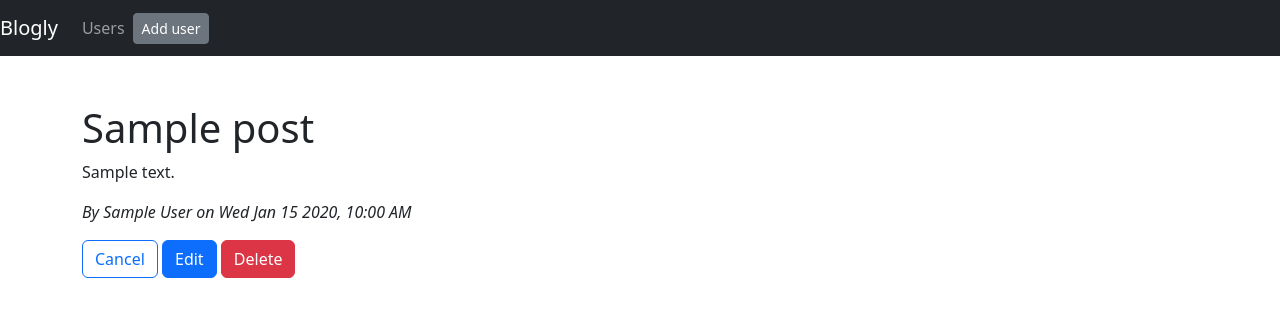
After one commit to KevinTrinh9/sqlalchemy-exercise, a Flask app: page /posts/1 in a window 1280 px wide. The commit adds this page. Shown: the top 317 px of the page. Run offline with Flask 2, Linux system fonts and the light colour scheme; tables that the repository leaves empty hold one stand-in row (values such as "Sample post"); some libraries are stand-ins or nearby versions.

Commit message:
add posts

```diff
--- a/app.py
+++ b/app.py
@@ -1,6 +1,6 @@
-from flask import Flask, request, redirect, render_template
+from flask import Flask, request, redirect, render_template, flash
 from flask_debugtoolbar import DebugToolbarExtension
-from models import db, connect_db, User
+from models import db, connect_db, User, Post
 
 app = Flask(__name__)
 app.config['SQLALCHEMY_DATABASE_URI'] = "postgresql:///blogly"
@@ -15,8 +15,14 @@ db.create_all()
 
 @app.route('/')
 def root():
-    """Homepage redirects to list of users."""
-    return redirect("/users")
+    """Shows recent list of posts, most-recent first."""
+    posts = Post.query.order_by(Post.created_at.desc()).limit(5).all()
+    return render_template("posts/homepage.html", posts=posts)
+
+@app.errorhandler(404)
+def page_not_found(e):
+    """Shows 404 NOT FOUND page."""
+    return render_template('404.html'), 404
 
 @app.route('/users')
 def users_index():
@@ -38,6 +44,7 @@ def users_new():
         image_url=request.form['image_url'] or None)
     db.session.add(new_user)
     db.session.commit()
+    flash(f"User {new_user.full_name} added.")
     return redirect("/users")
 
 @app.route('/users/<int:user_id>')
@@ -61,6 +68,7 @@ def users_update(user_id):
     user.image_url = request.form['image_url']
     db.session.add(user)
     db.session.commit()
+    flash(f"User {user.full_name} edited.")
     return redirect("/users")
 
 @app.route('/users/<int:user_id>/delete', methods=["POST"])
@@ -69,4 +77,53 @@ def users_destroy(user_id):
     user = User.query.get_or_404(user_id)
     db.session.delete(user)
     db.session.commit()
+    flash(f"User {user.full_name} deleted.")
     return redirect("/users")
+
+@app.route('/users/<int:user_id>/posts/new')
+def posts_new_form(user_id):
+    """Shows a form to create a new post"""
+    user = User.query.get_or_404(user_id)
+    return render_template('posts/new.html', user=user)
+
+@app.route('/users/<int:user_id>/posts/new', methods=["POST"])
+def posts_new(user_id):
+    """Handles form submission for creating a new post"""
+    user = User.query.get_or_404(user_id)
+    new_post = Post(title=request.form['title'], content=request.form['content'], user=user)
+    db.session.add(new_post)
+    db.session.commit()
+    flash(f"Post '{new_post.title}' added.")
+    return redirect(f"/users/{user_id}")
+
+@app.route('/posts/<int:post_id>')
+def posts_show(post_id):
+    """Shows a page with info on a specific post"""
+    post = Post.query.get_or_404(post_id)
+    return render_template('posts/show.html', post=post)
+
+@app.route('/posts/<int:post_id>/edit')
+def posts_edit(post_id):
+    """Shows a form to edit an existing post"""
+    post = Post.query.get_or_404(post_id)
+    return render_template('posts/edit.html', post=post)
+
+@app.route('/posts/<int:post_id>/edit', methods=["POST"])
+def posts_update(post_id):
+    """Handles form submission for updating an existing post"""
+    post = Post.query.get_or_404(post_id)
+    post.title = request.form['title']
+    post.content = request.form['content']
+    db.session.add(post)
+    db.session.commit()
+    flash(f"Post '{post.title}' edited.")
+    return redirect(f"/users/{post.user_id}")
+
+@app.route('/posts/<int:post_id>/delete', methods=["POST"])
+def posts_destroy(post_id):
+    """Handles form submission for deleting an existing post"""
+    post = Post.query.get_or_404(post_id)
+    db.session.delete(post)
+    db.session.commit()
+    flash(f"Post '{post.title} deleted.")
+    return redirect(f"/users/{post.user_id}")
--- a/models.py
+++ b/models.py
@@ -1,3 +1,4 @@
+import datetime
 from flask_sqlalchemy import SQLAlchemy
 
 db = SQLAlchemy()
@@ -11,12 +12,28 @@ class User(db.Model):
     first_name = db.Column(db.Text, nullable=False)
     last_name = db.Column(db.Text, nullable=False)
     image_url = db.Column(db.Text, nullable=False, default=DEFAULT_IMAGE_URL)
-
+    posts = db.relationship("Post", backref="user", cascade="all, delete-orphan")
     @property
     def full_name(self):
         """Returns full name of user."""
         return f"{self.first_name} {self.last_name}"
 
+class Post(db.Model):
+    """Blog post."""
+    __tablename__ = "posts"
+    id = db.Column(db.Integer, primary_key=True)
+    title = db.Column(db.Text, nullable=False)
+    content = db.Column(db.Text, nullable=False)
+    created_at = db.Column(
+        db.DateTime,
+        nullable=False,
+        default=datetime.datetime.now)
+    user_id = db.Column(db.Integer, db.ForeignKey('users.id'), nullable=False)
+    @property
+    def friendly_date(self):
+        """Returns formatted date."""
+        return self.created_at.strftime("%a %b %-d  %Y, %-I:%M %p")
+
 def connect_db(app):
     """Connects this database to provided Flask app."""
     db.app = app
--- /dev/null
+++ b/templates/posts/show.html
@@ -0,0 +1,26 @@
+{% extends 'base.html' %}
+
+{% block title %}{{ post.title }}{% endblock %}
+
+{% block content %}
+
+  <h1>{{ post.title }}</h1>
+
+  <p>{{ post.content }}</p>
+  <p><i>By {{ post.user.full_name }}
+    on {{ post.friendly_date }}
+  </i></p>
+
+<form>
+  <button class="btn btn-outline-primary"
+          formmethod="GET"
+          formaction="/users/{{ post.user_id }}">Cancel</button>
+  <button class="btn btn-primary"
+          formmethod="GET"
+          formaction="/posts/{{ post.id }}/edit">Edit</button>
+  <button class="btn btn-danger"
+          formmethod="POST"
+          formaction="/posts/{{ post.id }}/delete">Delete</button>
+</form>
+
+{% endblock %}
```
Also changed, not shown: templates/404.html (added, +13 -0 lines), templates/posts/edit.html (added, +40 -0 lines), templates/posts/homepage.html (added, +19 -0 lines), templates/posts/new.html (added, +34 -0 lines), templates/users/show.html (+10 -1 lines).
